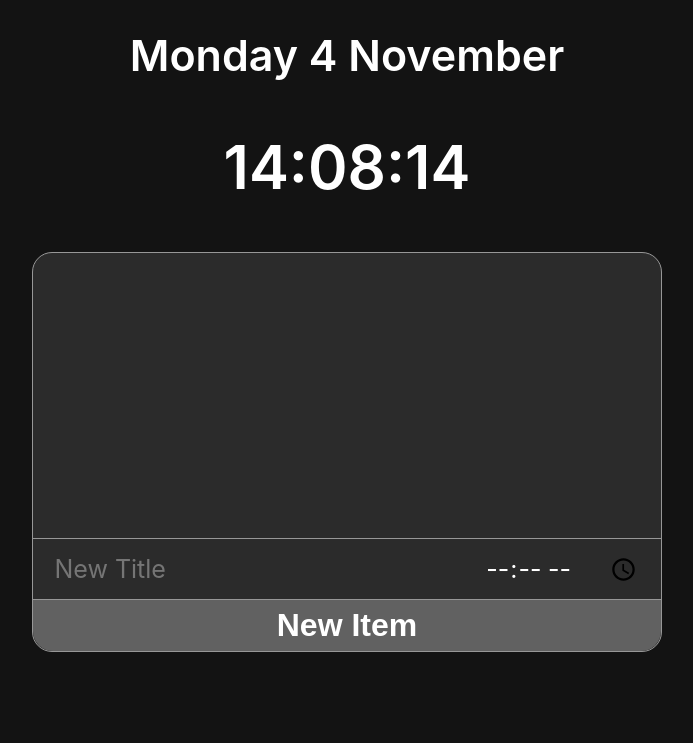
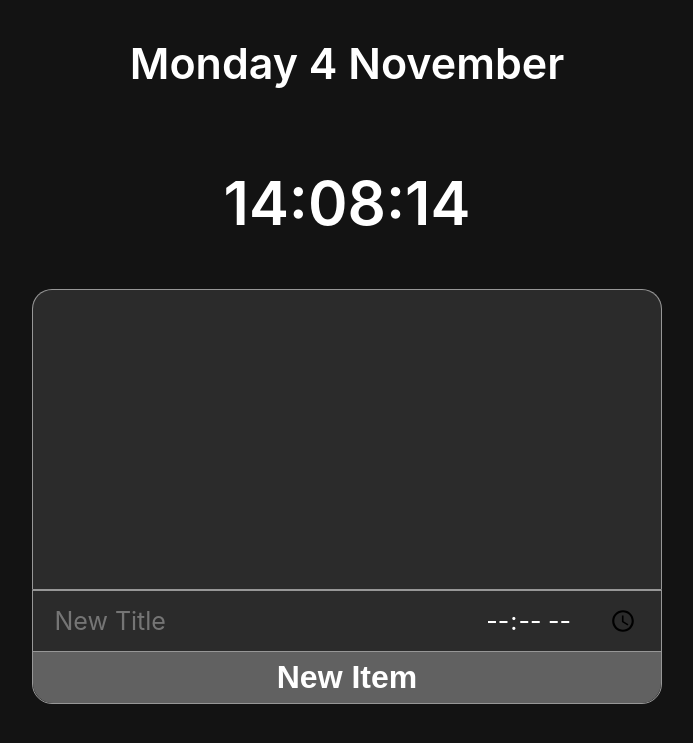
Before and after one commit to MichielN19/todo-journal-project, a Node server app: page / in a window 1280 px wide. Shown: the top 743 px of the page, without its empty margins (293-986 px from the left). Run offline with Node 20, Linux system fonts and the light colour scheme; data that the repository does not hold is empty; some web fonts are replaced.

Commit message:
Changed the structure of the UI but it looks the same. It just works better

```diff
--- a/app.js
+++ b/app.js
@@ -88,9 +88,13 @@ async function CheckItemTime(itemDonetime) {
 }
 
 async function CheckIscheckedBool(itemId) {
-  const result = await db.query("SELECT isChecked FROM items WHERE id = $1", [itemId]);
-  return result.rows[0].ischecked;
+  try {
+    const result = await db.query("SELECT isChecked FROM items WHERE id = $1", [itemId]);
+    return result.rows[0].ischecked;
 
+  } catch (error) {
+    console.log(error)
+  }
 }
 
 async function UncheckItem (itemId) {
@@ -155,6 +159,7 @@ app.post("/edit", async (req, res) => {
 app.post("/check", async (req, res) => {
   const checkDoneTime = req.body.CheckItemDoneTime;
   const checkItemId = req.body.CheckItemId;
+  console.log(checkItemId);
 
   const itemBool = await CheckIscheckedBool(checkItemId);
   console.log(`Item bool is: ${itemBool}`);
@@ -169,7 +174,6 @@ app.post("/check", async (req, res) => {
 
 
   res.redirect("/");
-
 });
 
 app.post("/delete", async (req, res) => {
--- a/public/css/main.css
+++ b/public/css/main.css
@@ -2,6 +2,9 @@ body {
   background-color: #131313;
   font-family: "SF Pro Display", sans-serif;
   color: white;
+  display: flex;
+  flex-direction: column;
+  align-items: center;
 }
 
 .form-switch {
@@ -94,8 +97,8 @@ body {
 }
 
 .todo-container {
-  width: 100%;
-  height: 100%;
+  width: fit-content;
+  height: fit-content;
   display: flex;
   flex-direction: column;
   justify-content: center;
@@ -104,31 +107,39 @@ body {
 
 .todo-dark-container {
   box-sizing: border-box;
+  padding: 0 20px;
   min-width: 630px;
   max-width: 1000px;
   width: fit-content;
   height: max-content;
-  min-height: 400px;
+  min-height: 300px;
   border: 1px solid #979797;
-  border-radius: 20px;
+  border-bottom: none;
+  border-top-right-radius: 20px;
+  border-top-left-radius: 20px;
 
   background-color: #2b2b2b;
   display: flex;
   flex-direction: column;
 }
 
-.new-todo {
-  margin-top: auto;
+.new-todo-container {
+  box-sizing: border-box;
+  /* margin-top: auto; */
   width: 100%;
   height: max-content;
+  background-color: #2b2b2b;
+  border-bottom-right-radius: 20px;
+  border-bottom-left-radius: 20px;
+  border: 1px solid #979797;
 }
 
-.new-todo>form {
+.new-todo-container>form {
   height: 100%;
   width: 100%;
 }
 
-.new-todo>form>button {
+.new-todo-container>form>button {
   box-sizing: border-box;
   padding: 7px 0;
   width: 100%;
@@ -142,7 +153,7 @@ body {
   font-size: 32px;
 }
 
-.new-todo>form>button:hover {
+.new-todo-container>form>button:hover {
   background-color: #454545;
   cursor: pointer;
 }
@@ -176,7 +187,7 @@ body {
 }
 
 .todo-item {
-  width: 90%;
+  width: 100%;
   height: 75px;
   margin: 0 auto;
 
@@ -200,6 +211,13 @@ body {
   flex-direction: row;
   align-items: center;
   justify-content: space-between;
+}
+
+.edit-info-container {
+  height: 100%;
+  display: flex;
+  flex-direction: row;
+  align-items: center;
 }
 
 .left-container button {
--- a/views/index.ejs
+++ b/views/index.ejs
@@ -11,8 +11,12 @@
 
 <body>
 
-    <h1 class="current-date-h1"><%= date %></h1>
-    <h2 class="current-time-h2"><%= time %></h2>
+  <h1 class="current-date-h1">
+    <%= date %>
+  </h1>
+  <h2 class="current-time-h2">
+    <%= time %>
+  </h2>
 
   <div class="todo-container">
     <div class="todo-dark-container">
@@ -41,18 +45,21 @@
 
             <!-- This is the form that edits the todo item -->
             <form class="edit" action="/edit" method="post">
-              <div>
+              <div class="edit-info-container">
                 <input type="hidden" name="UpdateItemId" value="<%= item.id %>">
                 <input id="input<%=item.id%>" type="text" name="UpdateItemTitle" value="<%= item.title %>"
                   autocomplete="off" autofocus hidden="true">
-                <button id="done<%=item.id%>" class="edit" type="submit" hidden><img src="/images/checkmark.png" alt=""></button>
-                <input id="inputTime<%=item.id%>" class="time-input" type="time" name="UpdateItemTime" value="<%= item.donetime %>" hidden="true" >
+                <button id="done<%=item.id%>" class="edit" type="submit" hidden><img src="/images/checkmark.png"
+                    alt=""></button>
+                <input id="inputTime<%=item.id%>" class="time-input" type="time" name="UpdateItemTime"
+                  value="<%= item.donetime %>" hidden="true">
               </div>
             </form>
 
             <form class="delete" action="/delete" method="post">
               <input type="hidden" name="DeleteItemId" value="<%= item.id %>">
-              <button id="delete<%=item.id%>" class="edit" type="submit" hidden><img src="/images/delete.png" alt=""></button>
+              <button id="delete<%=item.id%>" class="edit" type="submit" hidden><img src="/images/delete.png"
+                  alt=""></button>
             </form>
 
             <!-- This is the edit button -->
@@ -66,7 +73,8 @@
         </div>
         <% } %>
 
-          <div class="new-todo">
+    </div>
+    <div class="new-todo-container">
       <form action="/add" method="post">
         <div class="new-input-container">
           <input type="text" name="newItemTitle" placeholder="New Title" autocomplete="off">
@@ -74,7 +82,6 @@
         </div>
         <button type="submit">New Item</button>
       </form>
-          </div>
     </div>
   </div>
 
@@ -92,7 +99,7 @@
     }
 
     function ToggleCheckbox(id) {
-      if(document.getElementById("checkbox" + id).checked === false) {
+      if (document.getElementById("checkbox" + id).checked === false) {
         document.getElementById("checkbox" + id).checked = true;
       } else {
         document.getElementById("checkbox" + id).checked = false;
```
Lines whose indentation alone changed are shown as unchanged.
